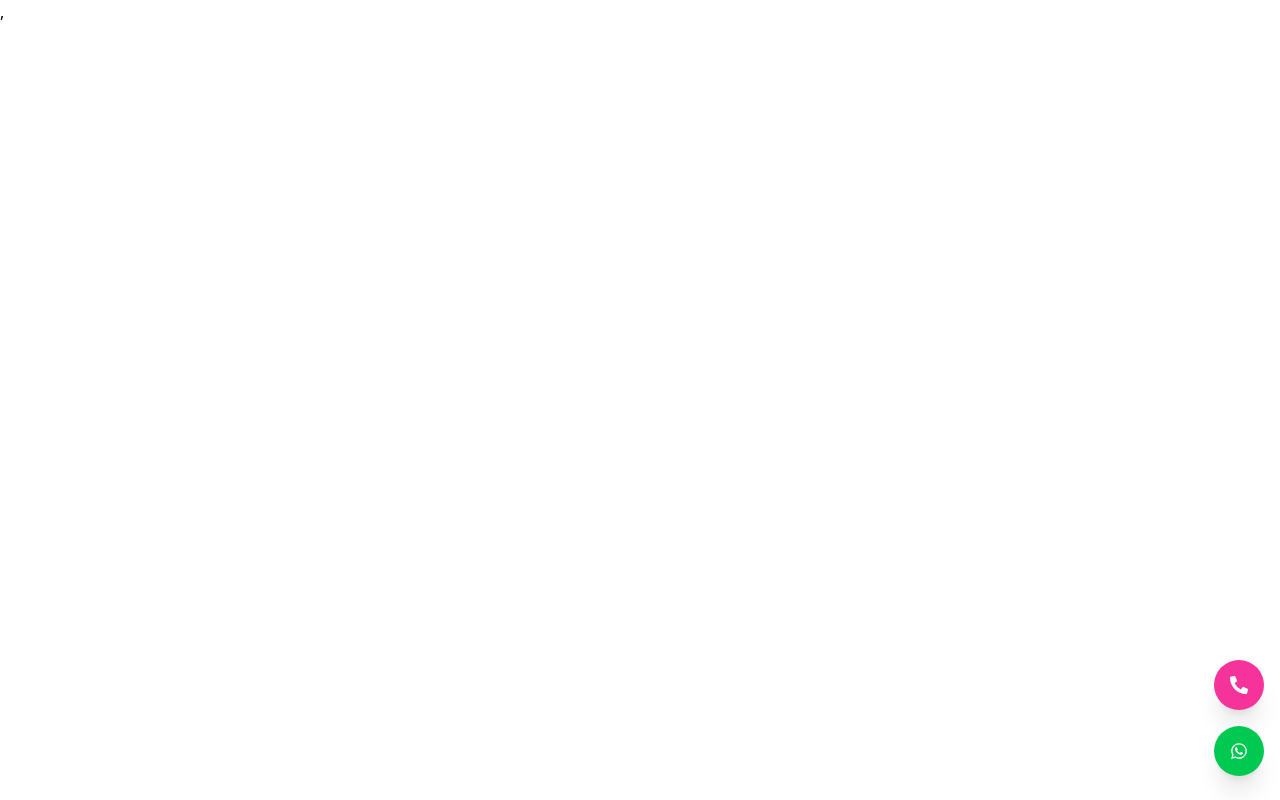
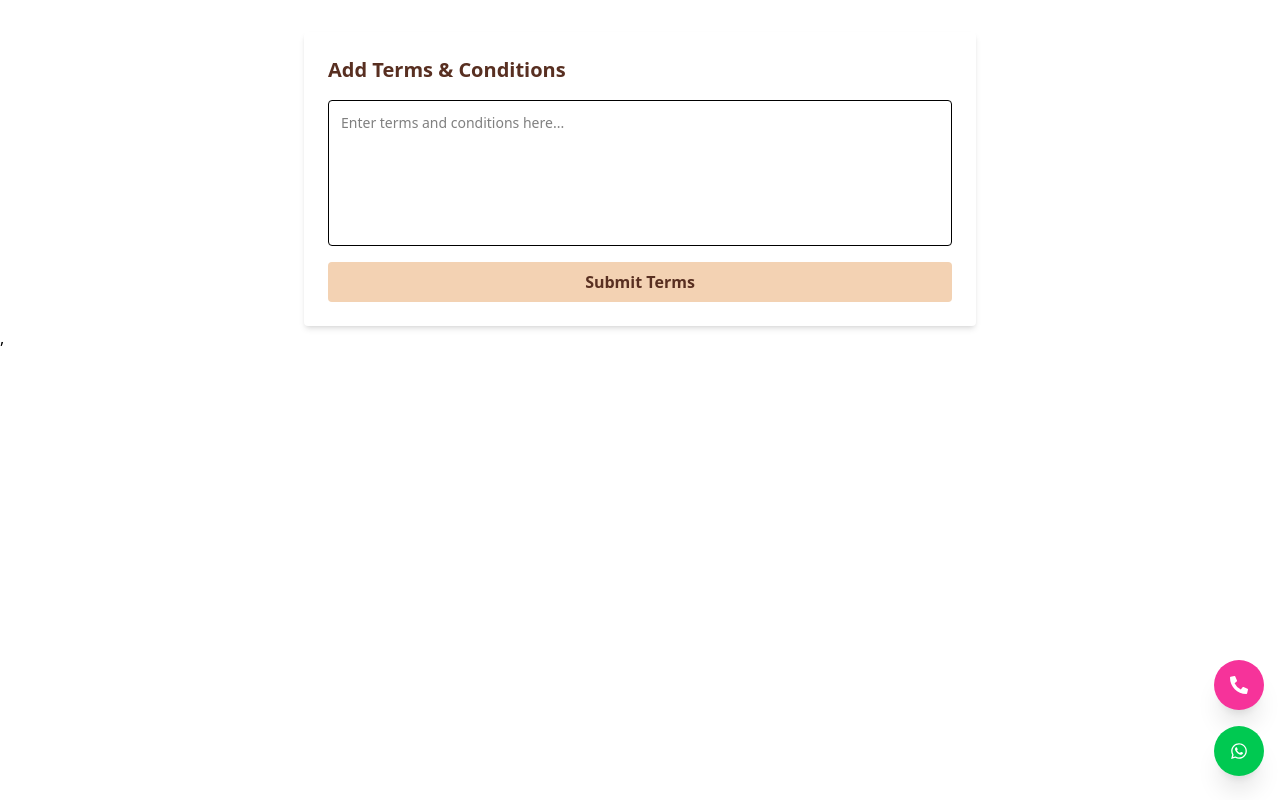
Before and after one commit to aniket-sriv-0810/beyond_blush, a React (Vite) app in the folder client/: page /terms in a window 1280 px wide. Before the commit this address had no page. Built offline with nearby package versions, Linux system fonts and the light colour scheme.

Commit message:
frontend connected with backend successfully!

```diff
--- a/client/src/App.jsx
+++ b/client/src/App.jsx
@@ -9,6 +9,7 @@ import Contact from './pages/Contact'
 import Services from './pages/Services'
 import AdminLogin from './pages/Admin/Auth/AdminLogin'
 import AdminHome from './components/Admin/AdminHome'
+import AddTermsForm from './components/TermsAndCond/Terms'
 
 const App = () => {
    const [loading, setLoading] = useState(true);
@@ -29,6 +30,7 @@ const App = () => {
      <Route path='/faqs' element={<FAQs/>} />
      <Route path='/contact' element={<Contact/>} />
      <Route path='/services' element={<Services/>} />
+     <Route path='/terms' element={<AddTermsForm/>} />
     </Routes>
 
     </div>
--- /dev/null
+++ b/client/src/components/TermsAndCond/Terms.jsx
@@ -0,0 +1,61 @@
+import React, { useState } from 'react';
+import axios from 'axios';
+
+const AddTermsForm = () => {
+  const [terms, setTerms] = useState('');
+  const [message, setMessage] = useState('');
+  const [error, setError] = useState('');
+
+  const handleSubmit = async (e) => {
+    e.preventDefault();
+
+    if (!terms.trim()) {
+      setError("Terms field cannot be empty.");
+      return;
+    }
+
+    try {
+      const response = await axios.post(`${import.meta.env.VITE_API_URL}/api/admin/add-terms-and-cond`, {terms} , {withCredentials:true}
+    );
+
+      if (response.data?.success) {
+        setMessage("Terms added successfully.");
+        setTerms('');
+      } else {
+        setError("Something went wrong.");
+      }
+    } catch (err) {
+      setError(err.response?.data?.message || "Error adding terms.");
+    }
+  };
+
+  return (
+    <div className="max-w-2xl mx-auto bg-white shadow-md rounded p-6 mt-8">
+      <h2 className="text-xl font-bold mb-4 text-[#582f21]">Add Terms & Conditions</h2>
+
+      {message && <p className="text-green-600 mb-2">{message}</p>}
+      {error && <p className="text-red-600 mb-2">{error}</p>}
+
+      <form onSubmit={handleSubmit} className="flex flex-col gap-4">
+        <textarea
+          name="terms"
+          rows="6"
+          className="w-full border rounded p-3 resize-none text-sm focus:outline-pink-400"
+          placeholder="Enter terms and conditions here..."
+          value={terms}
+          onChange={(e) => setTerms(e.target.value)}
+          required
+        />
+
+        <button
+          type="submit"
+          className="bg-[#f3d2b3] hover:bg-[#f3c2a0] text-[#582f21] font-semibold py-2 px-4 rounded transition"
+        >
+          Submit Terms
+        </button>
+      </form>
+    </div>
+  );
+};
+
+export default AddTermsForm;
```
